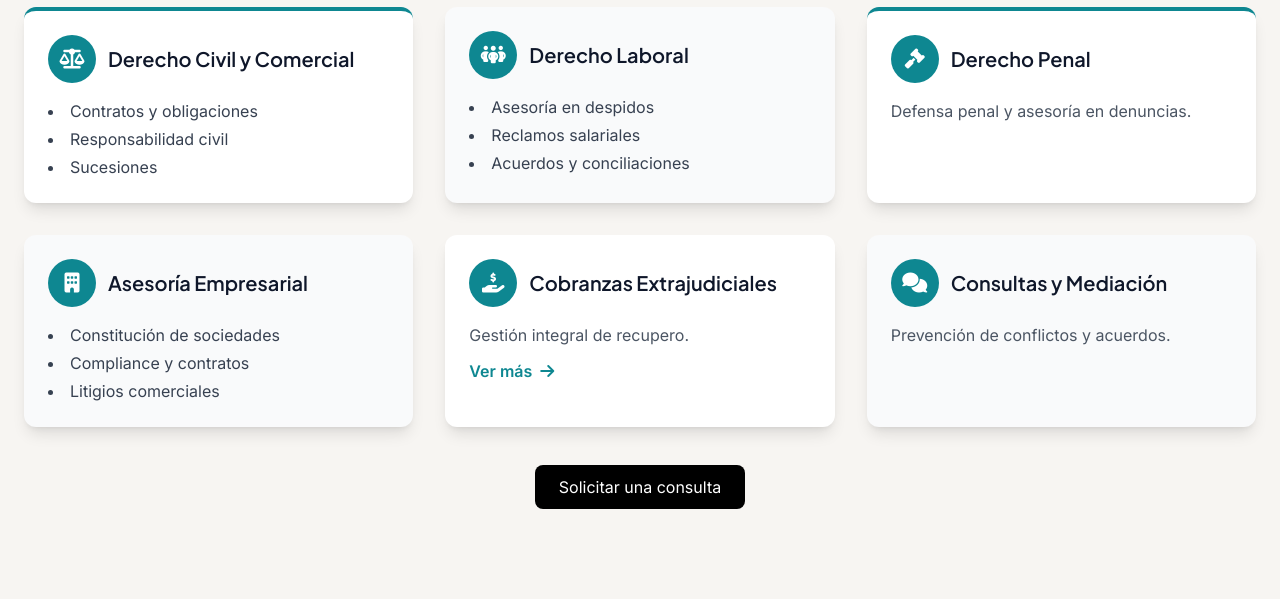
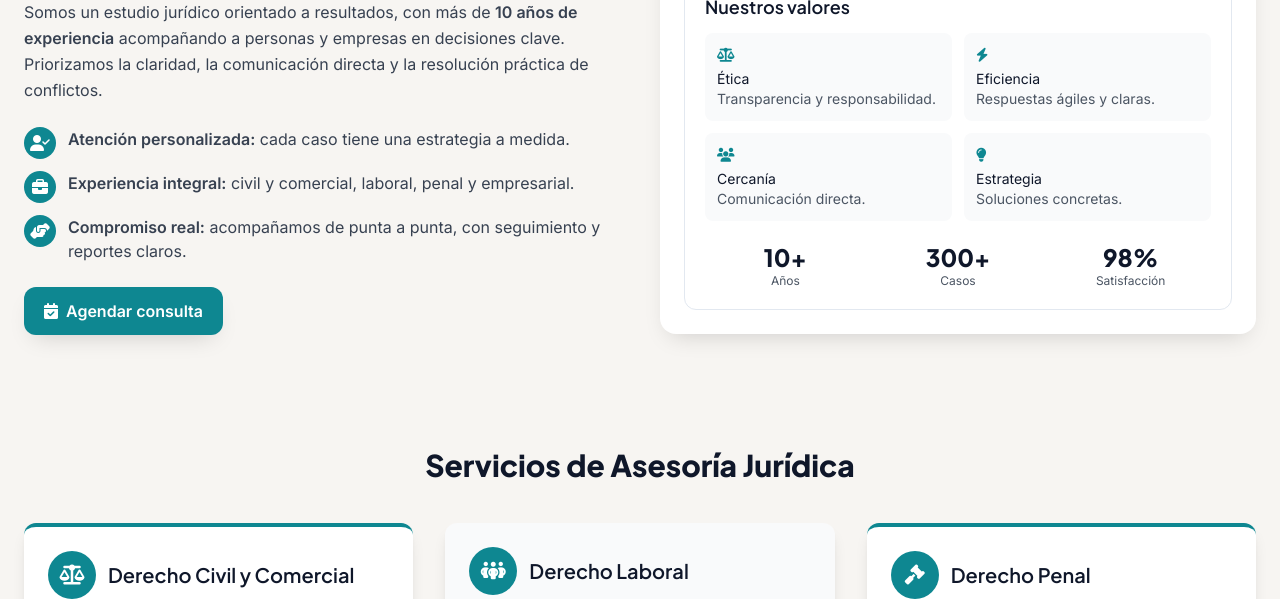
Before and after one commit to equintanafattor/landingEstudioFouces, a plain HTML site: page index.html in a window 1280 px wide. Shown: the part 589-1188 px from the top of the page. Drawn offline with nearby package versions, Linux system fonts and the light colour scheme.

Commit message:
agregando cosas al index

```diff
--- a/index.html
+++ b/index.html
@@ -130,6 +130,110 @@
         </div>
     </section>
 
+    <!-- Nosotros -->
+    <section id="nosotros" class="max-w-7xl mx-auto px-6 py-16"
+        style="scroll-margin-top: calc(var(--header-h) + 12px);">
+        <div class="grid md:grid-cols-2 gap-10 items-center">
+            <!-- Texto -->
+            <div class="order-1 md:order-1">
+                <h2 class="text-2xl md:text-3xl font-bold font-display mb-4">Sobre Nosotros</h2>
+                <p class="text-gray-700 leading-relaxed">
+                    Somos un estudio jurídico orientado a resultados, con más de <span class="font-semibold">10 años de
+                        experiencia</span>
+                    acompañando a personas y empresas en decisiones clave. Priorizamos la claridad, la comunicación
+                    directa y la
+                    resolución práctica de conflictos.
+                </p>
+
+                <!-- Puntos clave -->
+                <ul class="mt-6 space-y-3">
+                    <li class="flex items-start gap-3">
+                        <span
+                            class="w-8 h-8 flex items-center justify-center rounded-full bg-fouces-teal text-white shrink-0">
+                            <i class="fa-solid fa-user-check"></i>
+                        </span>
+                        <p class="text-gray-700"><span class="font-semibold">Atención personalizada:</span> cada caso
+                            tiene una estrategia a medida.</p>
+                    </li>
+                    <li class="flex items-start gap-3">
+                        <span
+                            class="w-8 h-8 flex items-center justify-center rounded-full bg-fouces-teal text-white shrink-0">
+                            <i class="fa-solid fa-briefcase"></i>
+                        </span>
+                        <p class="text-gray-700"><span class="font-semibold">Experiencia integral:</span> civil y
+                            comercial, laboral, penal y empresarial.</p>
+                    </li>
+                    <li class="flex items-start gap-3">
+                        <span
+                            class="w-8 h-8 flex items-center justify-center rounded-full bg-fouces-teal text-white shrink-0">
+                            <i class="fa-solid fa-handshake-angle"></i>
+                        </span>
+                        <p class="text-gray-700"><span class="font-semibold">Compromiso real:</span> acompañamos de
+                            punta a punta, con seguimiento y reportes claros.</p>
+                    </li>
+                </ul>
+
+                <!-- CTA -->
+                <div class="mt-6">
+                    <a href="#contacto"
+                        class="inline-flex items-center gap-2 rounded-xl bg-fouces-teal px-5 py-3 text-white font-semibold shadow-soft hover:bg-fouces-tealDark transition">
+                        <i class="fa-solid fa-calendar-check"></i> Agendar consulta
+                    </a>
+                </div>
+            </div>
+
+            <!-- Tarjeta / Imagen -->
+            <div class="order-2 md:order-2">
+                <div class="rounded-2xl bg-white shadow-soft p-6">
+                    <!-- Reemplazá por <img> si querés foto -->
+                    <div class="rounded-xl border border-slate-200 p-5">
+                        <p class="font-display text-lg font-semibold mb-3">Nuestros valores</p>
+                        <div class="grid grid-cols-2 gap-3 text-sm">
+                            <div class="p-3 rounded-lg bg-gray-50">
+                                <i class="fa-solid fa-scale-balanced text-fouces-teal"></i>
+                                <p class="mt-1 font-medium">Ética</p>
+                                <p class="text-gray-600">Transparencia y responsabilidad.</p>
+                            </div>
+                            <div class="p-3 rounded-lg bg-gray-50">
+                                <i class="fa-solid fa-bolt text-fouces-teal"></i>
+                                <p class="mt-1 font-medium">Eficiencia</p>
+                                <p class="text-gray-600">Respuestas ágiles y claras.</p>
+                            </div>
+                            <div class="p-3 rounded-lg bg-gray-50">
+                                <i class="fa-solid fa-users text-fouces-teal"></i>
+                                <p class="mt-1 font-medium">Cercanía</p>
+                                <p class="text-gray-600">Comunicación directa.</p>
+                            </div>
+                            <div class="p-3 rounded-lg bg-gray-50">
+                                <i class="fa-solid fa-lightbulb text-fouces-teal"></i>
+                                <p class="mt-1 font-medium">Estrategia</p>
+                                <p class="text-gray-600">Soluciones concretas.</p>
+                            </div>
+                        </div>
+
+                        <!-- Mini métricas -->
+                        <div class="mt-5 grid grid-cols-3 gap-3 text-center">
+                            <div>
+                                <p class="text-2xl font-extrabold font-display">10+</p>
+                                <p class="text-xs text-gray-600">Años</p>
+                            </div>
+                            <div>
+                                <p class="text-2xl font-extrabold font-display">300+</p>
+                                <p class="text-xs text-gray-600">Casos</p>
+                            </div>
+                            <div>
+                                <p class="text-2xl font-extrabold font-display">98%</p>
+                                <p class="text-xs text-gray-600">Satisfacción</p>
+                            </div>
+                        </div>
+                    </div>
+                </div>
+            </div>
+        </div>
+    </section>
+
+
+
     <main id="servicios" class="max-w-7xl mx-auto px-6 py-12">
         <h2 class="text-3xl font-bold text-center mb-10 font-display">
             Servicios de Asesoría Jurídica
@@ -233,8 +337,6 @@
         </div>
     </main>
 
-
-
     <!--Contacto-->
     <section id="contacto" class="mt-20">
         <div class="mx-auto max-w-7xl px-4 sm:px-6 lg:px-8">
```
